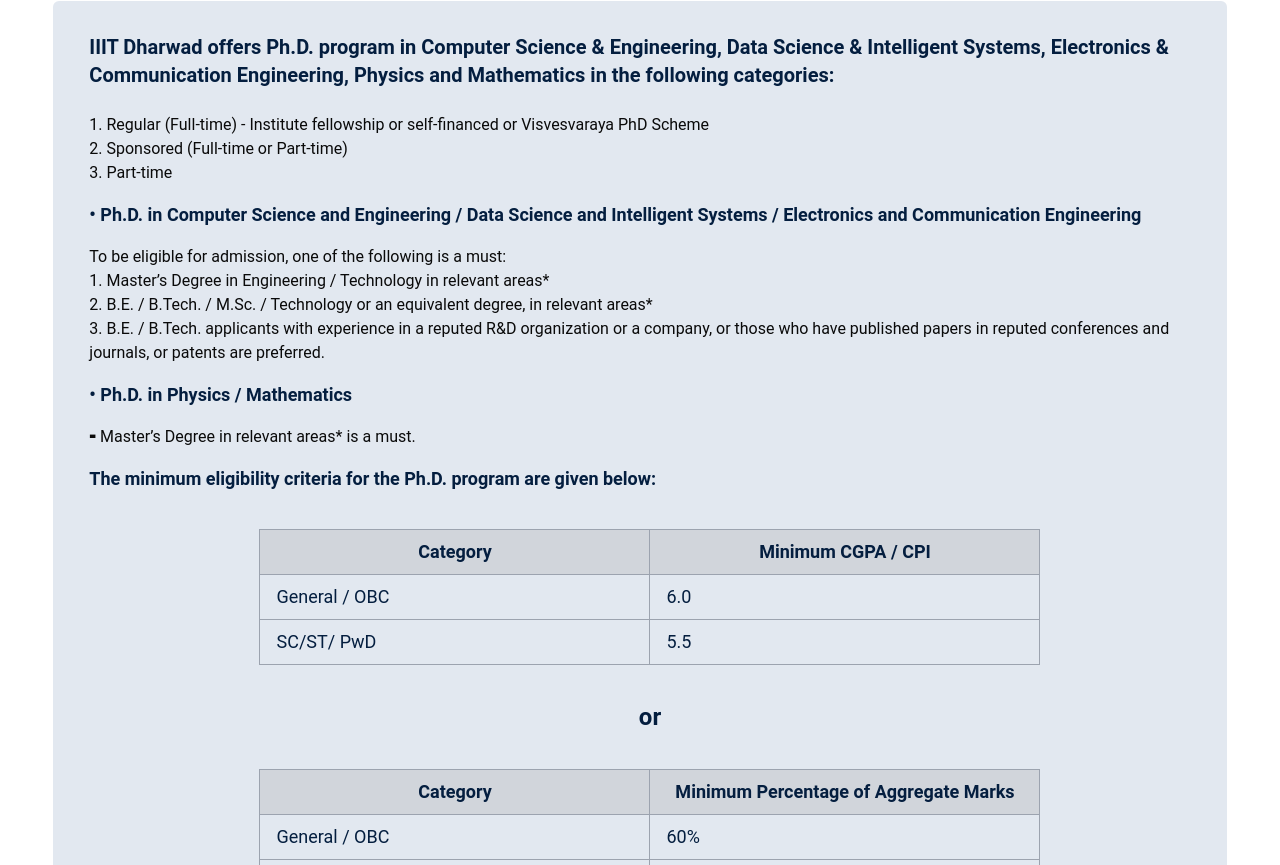
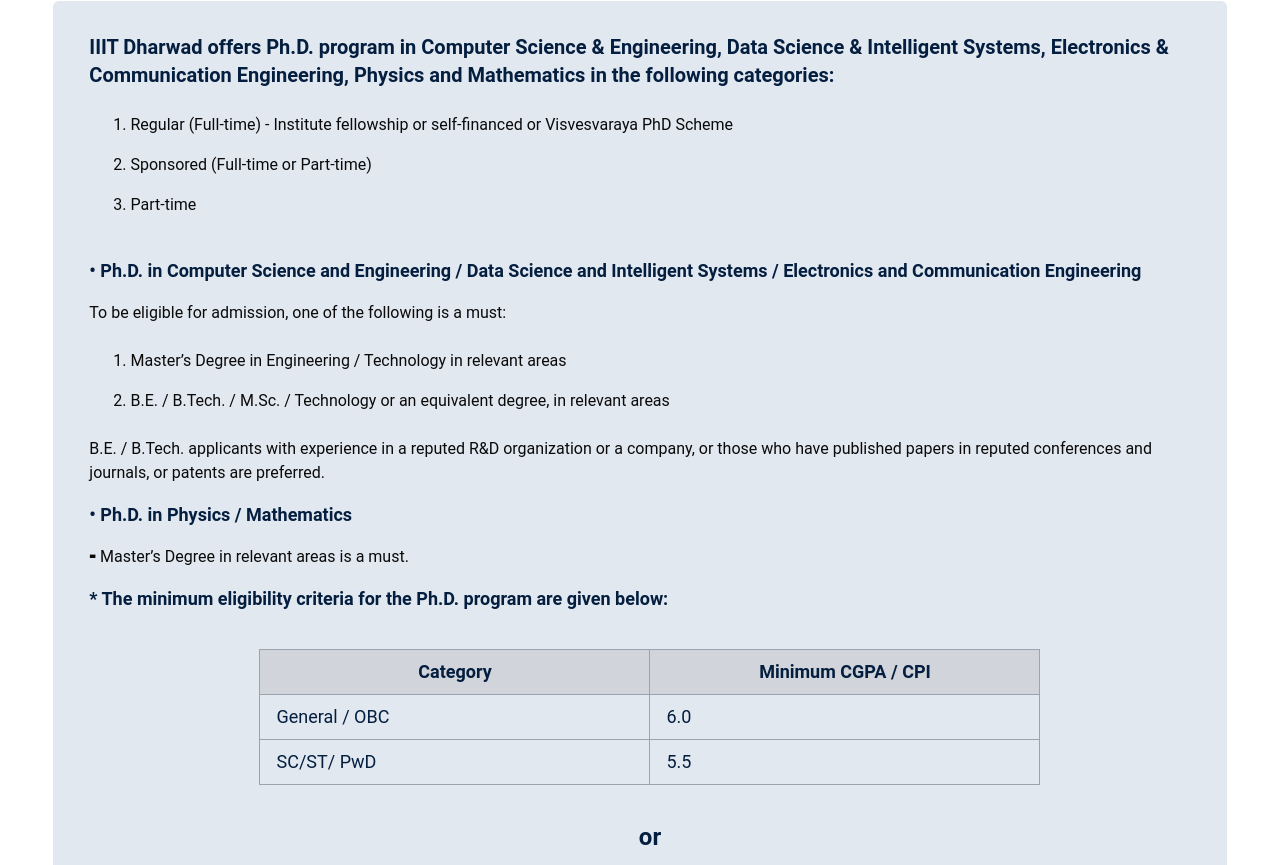
Before and after one commit to Velocity-IIITDWD/iiitdwd.ac.in, a Next.js app: page /admissions/phd in a window 1280 px wide. Shown: the part 535-1400 px from the top of the page. Built offline with nearby package versions, Linux system fonts and the light colour scheme.

Commit message:
title changed

```diff
--- /dev/null
+++ b/app/admissions/mtech/layout.tsx
@@ -0,0 +1,13 @@
+import { Metadata } from 'next';
+
+export default function RootLayout({ children }: Readonly<{ children: React.ReactNode }>) {
+  return (
+    <div className="flex grow justify-center">
+      {children}
+    </div>
+  );
+}
+
+export const metadata: Metadata = {
+  title: 'M.Tech',
+};
--- a/app/admissions/mtech/page.tsx
+++ b/app/admissions/mtech/page.tsx
@@ -1,44 +1,30 @@
-
-
 export default function Page() {
   return <div className="flex flex-col h-full w-full">
     <section className="w-full h-[50vh] bg-cover bg-center bg-[url('/images/LandingPage.png')] relative before:z-0 before:absolute before:h-full before:w-full before:left-0 before:top-0 before:bg-[#041E3FB3] flex items-center justify-center">
-      <p className="text-white z-[1] text-3xl font-bold">M. Tech. (Research)</p>
+      <p className="text-white z-[1] text-3xl font-bold">M.Tech. Research</p>
     </section>
-
     <div className="flex justify-center md:my-10 ">
       <div className="flex flex-col w-full md:w-11/12 bg-slate-200  rounded-md py-5 px-6 md:py-8 md:pl-9 md:pr-4">
-
         <div>
           <div className="text-dwd-primary text-lg md:text-xl font-bold ">IIIT Dharwad offers M. Tech. (Research) program in Computer Science & Engineering, Data Science &   Intelligent Systems and Electronics & Communication Engineering in the following categories:
           </div>
-
-          <p>
-
-            <br />
-            1. Regular (Full-time) - Institute fellowship or self-financed
-            <br />
+          <ol>
+            <li className="p-4">
+            1. Regular (Full-time) - Institute fellowship or self-financed</li>
+            <li className="p-4">
             2. Part-time - External or College Teacher
-
-
-          </p>
+</li>
+          </ol>
           <div className="mt-4">
             The minimum requirement is a B.E. / B.Tech. / M.Sc. / M.C.A. or equivalent for IT/ Engineering disciplines with a valid score in an entrance examination such as GATE/NET or national level selection process conducted by IIIT Dharwad or any other national level examination.
           </div>
-
           <div className="font-bold mt-4 text-lg text-dwd-primary">
-            The minimum eligibility criteria for the M. Tech. program are given below:
-
-
+           * The minimum eligibility criteria for the M. Tech. program are given below:
             <div className="mx-auto my-9 text-md font-normal">
               <table className="border-collapse border border-gray-400 mx-auto">
                 <thead>
                   <tr>
                     <th className="border bg-gray-300 border-gray-400 px-4 py-2">Category
-
-
-
-
                     </th>
                     <th className="border bg-gray-300 border-gray-400 px-4 py-2">Minimum CGPA  / CPI</th>
                   </tr>
@@ -55,24 +41,12 @@ export default function Page() {
                 </tbody>
               </table>
             </div>
-
-
-
             <div className="text-2xl text-center">or</div>
-
-
-
-
-
             <div className="mx-auto my-9 text-md font-normal">
               <table className="border-collapse border border-gray-400 mx-auto">
                 <thead>
                   <tr>
                     <th className="border bg-gray-300 border-gray-400 px-4 py-2">Category
-
-
-
-
                     </th>
                     <th className="border bg-gray-300 border-gray-400 px-4 py-2">Minimum Percentage of Aggregate Marks</th>
                   </tr>
@@ -89,26 +63,10 @@ export default function Page() {
                 </tbody>
               </table>
             </div>
-
-
           </div>
-
           <div className="my-4">
           Areas of Research interests include Computer Science and Engineering, Data Science and Intelligent Systems, Electronics and Communication Engineering but not limited to: Blockchain, Cloud Computing and Security, Coding Theory, Computer Networks, Computer Vision and Image Processing, Natural Language Processing, Parallel Computing, Speech Processing, Data Analytics, Internet of Things, Machine Learning, Deep Learning, Optimization, Signal Processing, Soft Computing, Social Networks, Physics, Quantum Computing, Mathematics and Statistics.
           </div>
-
-
-
-
-
-
-
-
-
-
-
-
-
         </div>
       </div>
     </div>
--- /dev/null
+++ b/app/admissions/phd/layout.tsx
@@ -0,0 +1,13 @@
+import { Metadata } from 'next';
+
+export default function RootLayout({ children }: Readonly<{ children: React.ReactNode }>) {
+  return (
+    <div className="flex grow justify-center">
+      {children}
+    </div>
+  );
+}
+
+export const metadata: Metadata = {
+  title: 'Ph.D.',
+};
--- a/app/admissions/phd/page.tsx
+++ b/app/admissions/phd/page.tsx
@@ -1,5 +1,3 @@
-
-
 export default function Page() {
   return <div className="flex flex-col h-full w-full">
     <section className="w-full h-[50vh] bg-cover bg-center bg-[url('/images/LandingPage.png')] relative before:z-0 before:absolute before:h-full before:w-full before:left-0 before:top-0 before:bg-[#041E3FB3] flex items-center justify-center">
@@ -7,65 +5,45 @@ export default function Page() {
     </section>
 
     <div className="flex justify-center md:my-10  ">
-    <div className="flex flex-col w-full md:w-11/12 bg-slate-200  rounded-md py-5 px-6 md:py-8 md:pl-9 md:pr-4">
-
-
+      <div className="flex flex-col w-full md:w-11/12 bg-slate-200  rounded-md py-5 px-6 md:py-8 md:pl-9 md:pr-4">
         <div>
           <div className="text-dwd-primary text-xl font-bold">IIIT Dharwad offers Ph.D. program in Computer Science & Engineering, Data Science & Intelligent Systems, Electronics & Communication Engineering, Physics and Mathematics in the following categories:
           </div>
-
-          <p>
-
-            <br />
-            1. Regular (Full-time) - Institute fellowship or self-financed or Visvesvaraya PhD Scheme
-            <br />
-            2. Sponsored (Full-time or Part-time)
-            <br />
-            3. Part-time
-
-
-          </p>
+          <ol className="p-4">
+            <li className="p-2">
+              1. Regular (Full-time) - Institute fellowship or self-financed or Visvesvaraya PhD Scheme</li>
+            <li className="p-2">
+              2. Sponsored (Full-time or Part-time)</li>
+            <li className="p-2">
+              3. Part-time</li>
+          </ol>
           <div className="my-4 text-lg font-semibold text-dwd-primary">
-
             •  Ph.D. in Computer Science and Engineering / Data Science and Intelligent Systems / Electronics and Communication Engineering
-
-
           </div>
           <p>
             To be eligible for admission, one of the following is a must:
-            <br />
-            1. Master’s Degree in Engineering / Technology in relevant areas*
-            <br />
-            2. B.E. / B.Tech. / M.Sc. / Technology or an equivalent degree, in relevant areas*
-<br />
-            3. B.E. / B.Tech. applicants with experience in a reputed R&D organization or a company, or those who have published papers in reputed conferences and journals, or patents are preferred.
           </p>
-
+          <ol className="p-4">
+            <li className="p-2">
+              1. Master’s Degree in Engineering / Technology in relevant areas
+            </li>
+            <li className="p-2">
+              2. B.E. / B.Tech. / M.Sc. / Technology or an equivalent degree, in relevant areas</li>
+          </ol>
+              B.E. / B.Tech. applicants with experience in a reputed R&D organization or a company, or those who have published papers in reputed conferences and journals, or patents are preferred.
           <div className="my-4 text-lg font-semibold text-dwd-primary">
-
             •  Ph.D. in Physics / Mathematics
-
-
-
-
           </div>
           <p>
-          ⁃ Master’s Degree in relevant areas* is a must.
+            ⁃ Master’s Degree in relevant areas is a must.
           </p>
-
           <div className="font-bold mt-4 text-lg text-dwd-primary">
-            The minimum eligibility criteria for the  Ph.D.  program are given below:
-
-
+            * The minimum eligibility criteria for the  Ph.D.  program are given below:
             <div className="mx-auto my-9 text-md font-normal">
               <table className="border-collapse border border-gray-400 mx-auto">
                 <thead>
                   <tr>
                     <th className="border bg-gray-300 border-gray-400 px-4 py-2">Category
-
-
-
-
                     </th>
                     <th className="border bg-gray-300  border-gray-400 px-4 py-2">Minimum CGPA  / CPI</th>
                   </tr>
@@ -82,24 +60,12 @@ export default function Page() {
                 </tbody>
               </table>
             </div>
-
-
-
             <div className="text-2xl text-center">or</div>
-
-
-
-
-
             <div className="mx-auto my-9 text-md font-normal">
               <table className="border-collapse border border-gray-400 mx-auto">
                 <thead>
                   <tr>
                     <th className="border bg-gray-300 border-gray-400 px-4 py-2">Category
-
-
-
-
                     </th>
                     <th className="border bg-gray-300 border-gray-400 px-4 py-2">Minimum Percentage of Aggregate Marks</th>
                   </tr>
@@ -116,27 +82,10 @@ export default function Page() {
                 </tbody>
               </table>
             </div>
-
-
           </div>
-
           <div className="my-4">
-
-Areas of Research interests include Computer Science and Engineering, Data Science and Intelligent Systems, Electronics and Communication Engineering, Physics and Mathematics encompassing the following areas, but not limited to: Blockchain, Cloud Computing and Security, Coding Theory, Computer Networks, Computer Vision and Image Processing, Natural Language Processing, Parallel Computing, Speech Processing, Data Analytics, Internet of Things, Machine Learning, Deep Learning, Optimization, Signal Processing, Soft Computing, Social Networks, Physics, Quantum Computing, Mathematics and Statistics
+            Areas of Research interests include Computer Science and Engineering, Data Science and Intelligent Systems, Electronics and Communication Engineering, Physics and Mathematics encompassing the following areas, but not limited to: Blockchain, Cloud Computing and Security, Coding Theory, Computer Networks, Computer Vision and Image Processing, Natural Language Processing, Parallel Computing, Speech Processing, Data Analytics, Internet of Things, Machine Learning, Deep Learning, Optimization, Signal Processing, Soft Computing, Social Networks, Physics, Quantum Computing, Mathematics and Statistics
           </div>
-
-
-
-
-
-
-
-
-
-
-
-
-
         </div>
       </div>
     </div>
```
